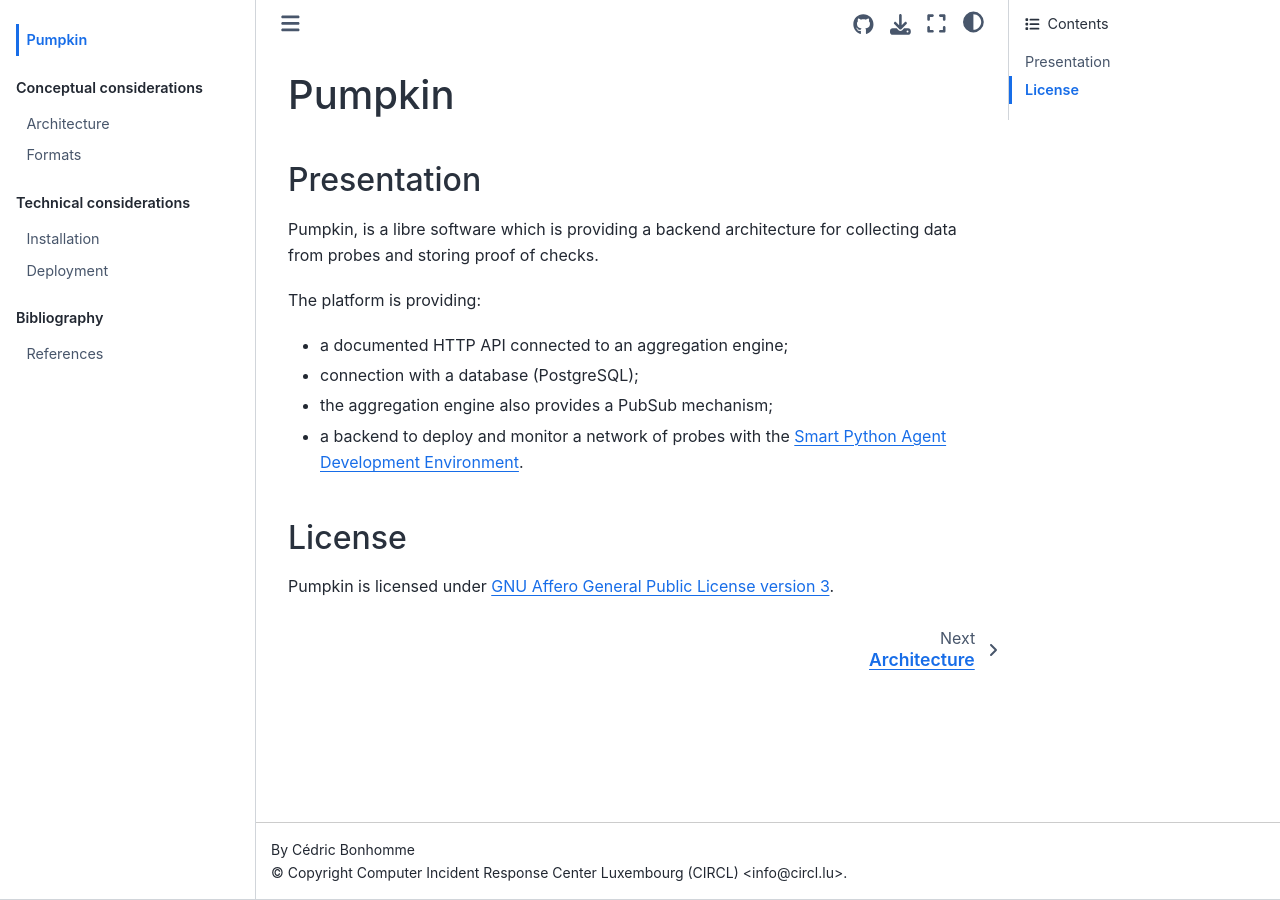
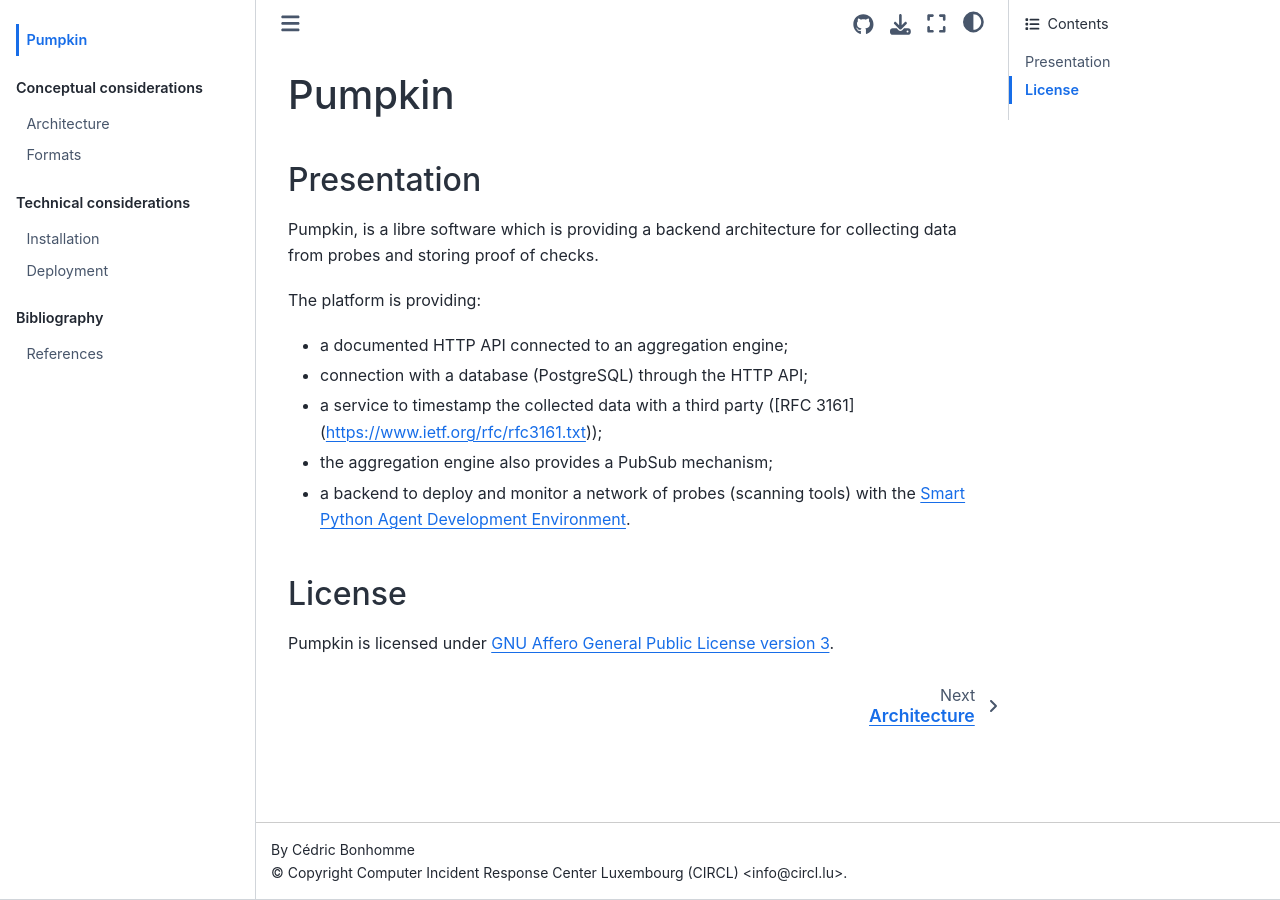
Before and after one commit to scandale-project/scandale, a Sphinx documentation site: the page built from docs/index.rst, in a window 1280 px wide. Built offline with Sphinx 7.4.7 and the Sphinx Book theme 1.1.4, drawn with Linux system fonts in a browser that asks for light colours; a script that is not in the unit is left out.

Commit message:
chg: [documentation] Update index.rst page.

```diff
--- a/docs/index.rst
+++ b/docs/index.rst
@@ -10,9 +10,11 @@
 The platform is providing:
 
 - a documented HTTP API connected to an aggregation engine;
-- connection with a database (PostgreSQL);
+- connection with a database (PostgreSQL) through the HTTP API;
+- a service to timestamp the collected data with a third party
+  ([RFC 3161](https://www.ietf.org/rfc/rfc3161.txt));
 - the aggregation engine also provides a PubSub mechanism;
-- a backend to deploy and monitor a network of probes with the
+- a backend to deploy and monitor a network of probes (scanning tools) with the
   `Smart Python Agent Development Environment <https://github.com/javipalanca/spade>`_.
 
 
```
